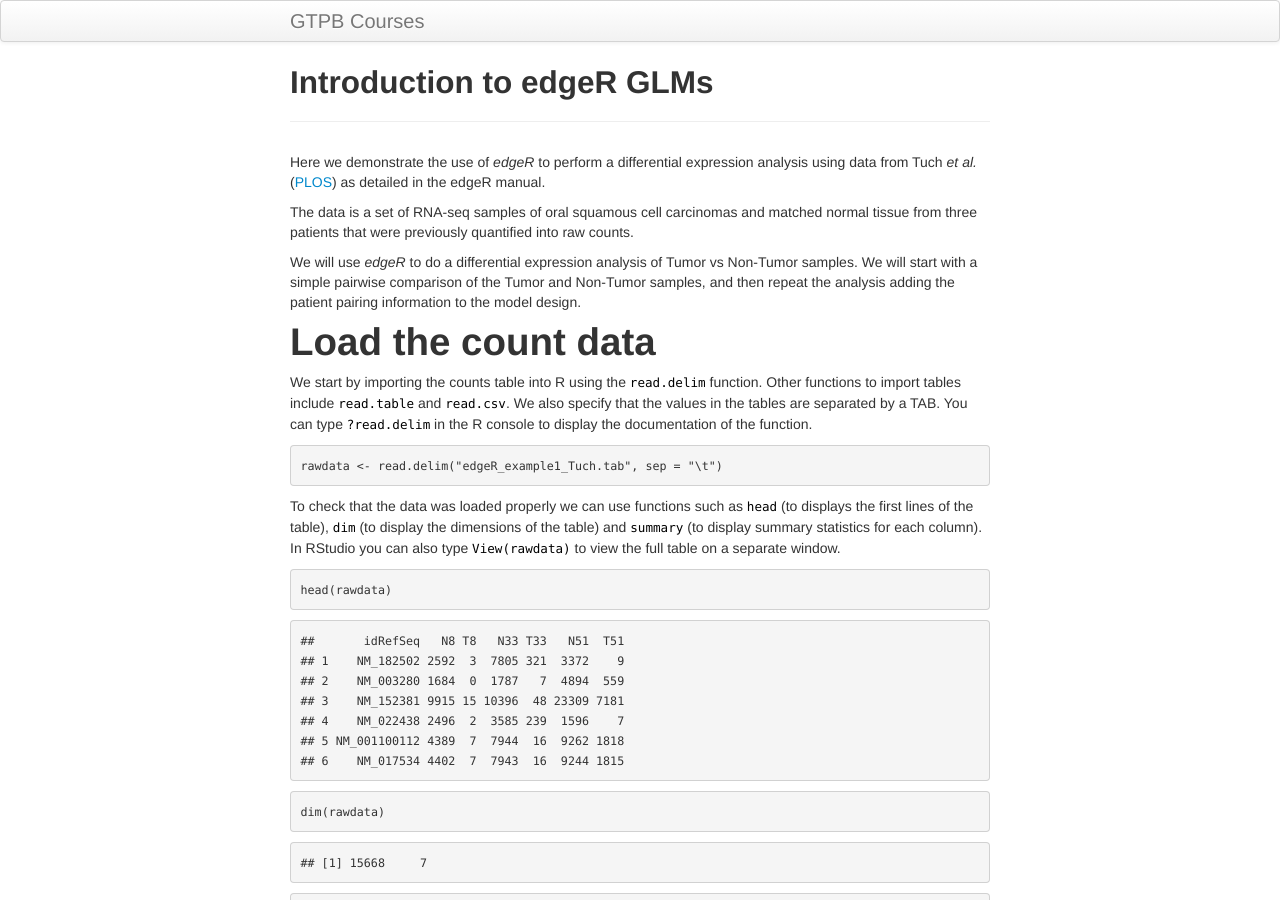
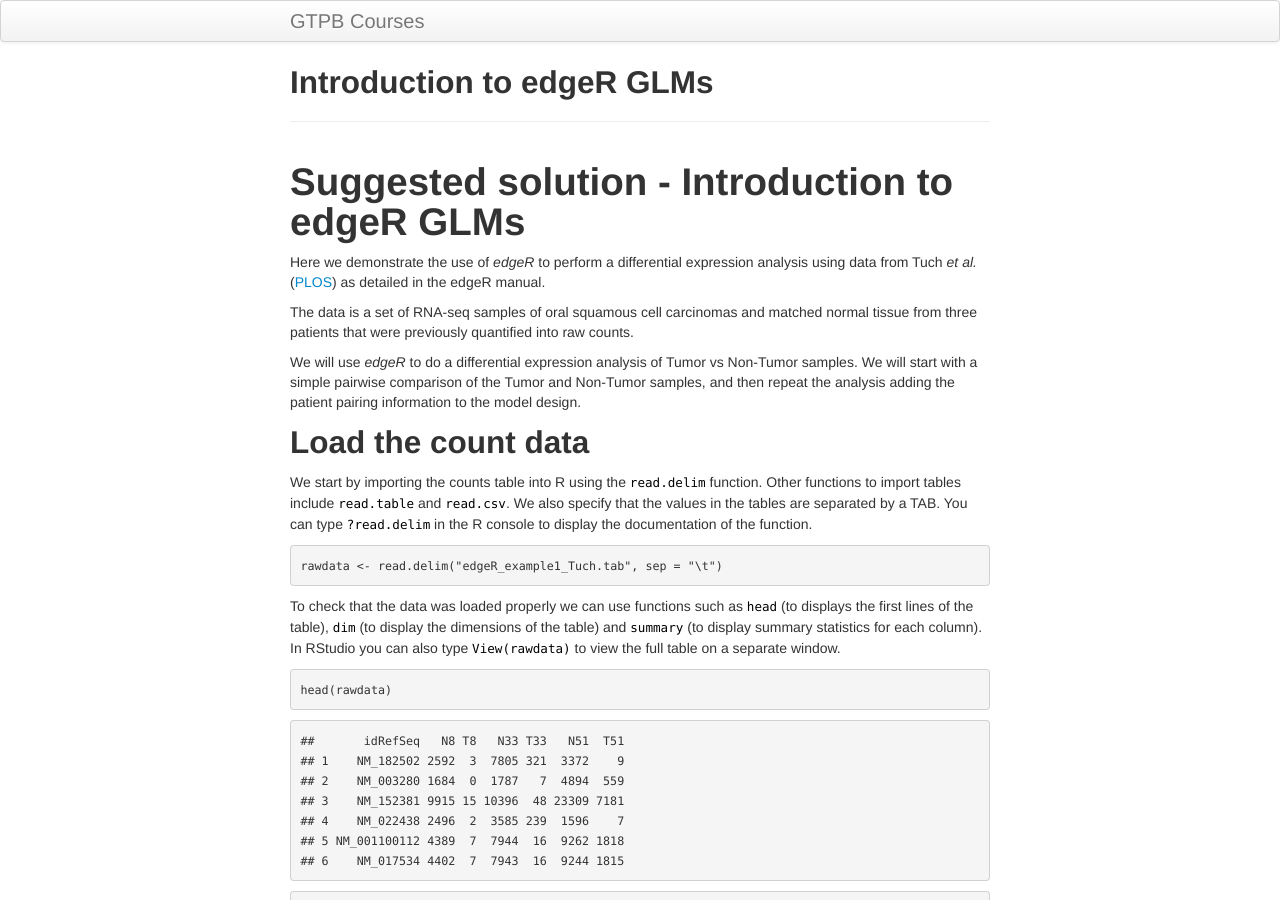
Before and after one commit to GTPB/ADER19F, a Jekyll site: the page built from pages/tutorial2.md, in a window 1280 px wide and 900 px high. Built offline with Jekyll 4.4.1, drawn with Linux system fonts in a browser that asks for light colours; our own code applies the rules of GitHub Pages for plain Markdown files.

Commit message:
Update tutorial2.md

````diff
--- a/pages/tutorial2.md
+++ b/pages/tutorial2.md
@@ -1,11 +1,9 @@
 ---
-title: "Introduction to edgeR GLMs"
-author: Daniel Neves and Daniel Sobral
-date: "October 10, 2018"
-output:
-  html_document:
-    keep_md: yes
+layout: page
+title: Introduction to edgeR GLMs
 ---
+
+# Suggested solution - Introduction to edgeR GLMs
 
 Here we demonstrate the use of *edgeR* to perform a differential expression analysis using data from Tuch *et al.* ([PLOS](http://journals.plos.org/plosone/article?id=10.1371/journal.pone.0009317)) as detailed in the edgeR manual.
 
@@ -13,7 +11,7 @@ The data is a set of RNA-seq samples of oral squamous cell carcinomas and matche
 
 We will use *edgeR* to do a differential expression analysis of Tumor vs Non-Tumor samples. We will start with a simple pairwise comparison of the Tumor and Non-Tumor samples, and then repeat the analysis adding the patient pairing information to the model design.
 
-# Load the count data
+## Load the count data
 
 We start by importing the counts table into R using the `read.delim` function. Other functions to import tables include `read.table` and `read.csv`. We also specify that the values in the tables are separated by a TAB. You can type `?read.delim` in the R console to display the documentation of the function.
 
@@ -78,7 +76,7 @@ rawcounts <- rawdata[, 2:7]
 genes <- rawdata[, 1]
 ```
 
-# Simple pairwise differential expression analysis with edgeR GLMs
+## Simple pairwise differential expression analysis with edgeR GLMs
 
 We need to import edgeR into the R environment.
 
````
